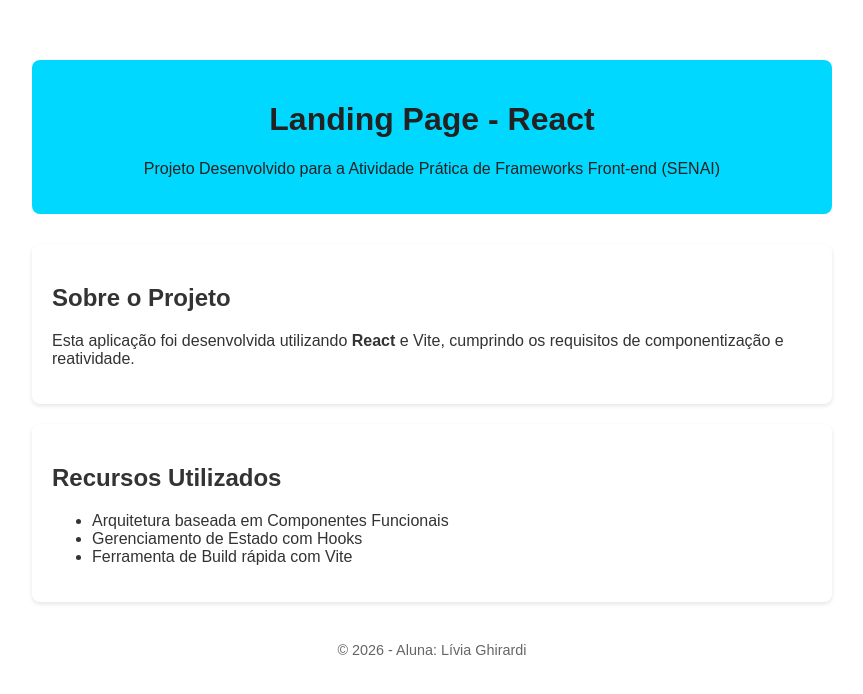
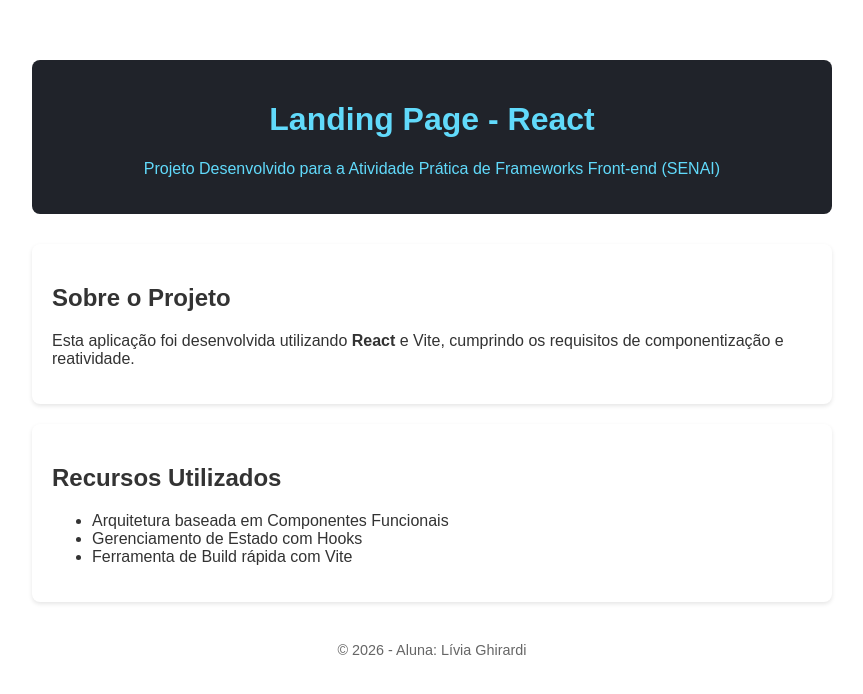
Before and after one commit to liviaghirardi/React, a React (Vite) app: page / in a window 1280 px wide. Shown: the top 694 px of the page, without its empty margins (208-1071 px from the left). Built offline with nearby package versions, Linux system fonts and the light colour scheme.

Commit message:
style(ui): atualizar cores do cabeçalho para o tema do React
Atualiza a cor de fundo do cabeçalho para um tom escuro e a cor do texto
para o ciano oficial do React, alinhando com a identidade visual da marca.

```diff
--- a/src/index.css
+++ b/src/index.css
@@ -5,14 +5,16 @@
   padding: 20px;
   color: #333;
 }
+
 .header {
   text-align: center;
   margin-bottom: 30px;
-  background-color: #00d8ff;
-  color: #222;
+  background-color: #20232a; /* Alterado para tom escuro do React */
+  color: #61dafb; /* Texto na cor oficial do React */
   padding: 20px;
   border-radius: 8px;
 }
+
 .card {
   background: #ffffff;
   padding: 20px;
```
